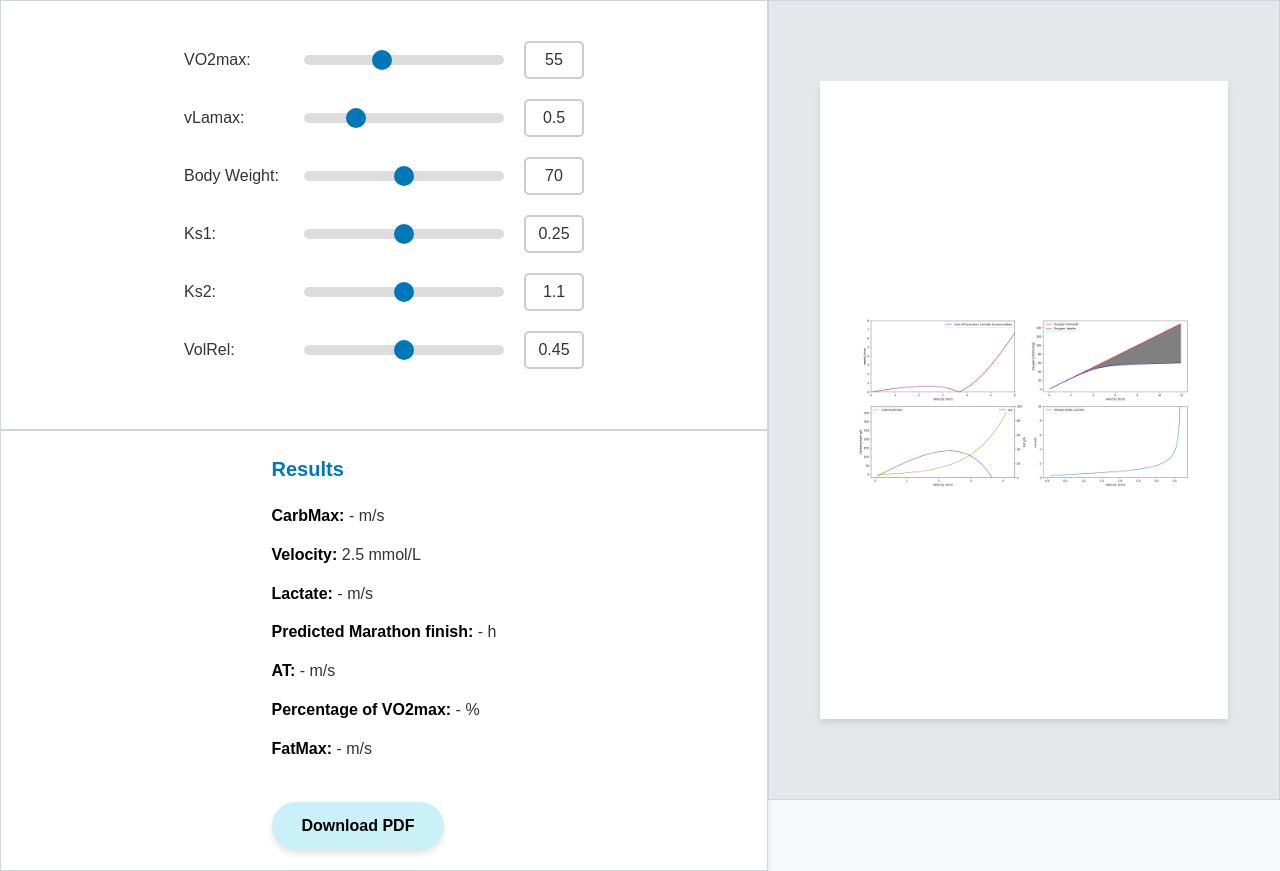
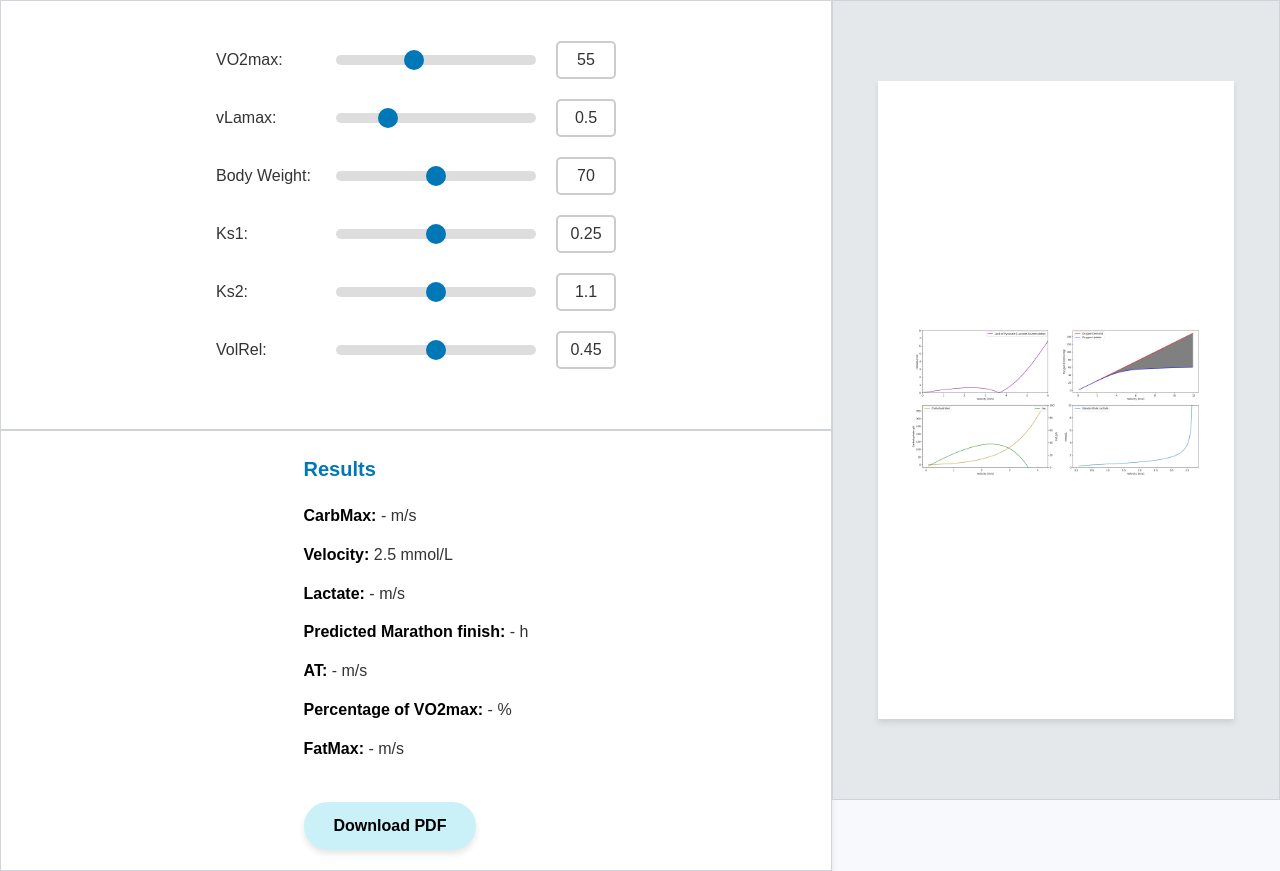
Before and after one commit to Mr-MubelBubel/VO2-max-prediction, a Flask app: page / in a window 1280 px wide. Run offline with Flask 3, Linux system fonts and the light colour scheme; some libraries are stand-ins or nearby versions.

Commit message:
appearance for all browsers standardized

```diff
--- a/static/style.css
+++ b/static/style.css
@@ -18,7 +18,7 @@
 .left-section {
     display: flex;
     flex-direction: column;
-    width: 60%; /* Half the screen for left section */
+    width: 65%; /* Half the screen for left section */
 }
 
 .left-section .box {
@@ -33,7 +33,7 @@
 }
 
 .right-section {
-    width: 40%; /* Half the screen for right section */
+    width: 35%; /* Half the screen for right section */
     display: flex;
     justify-content: center;
     align-items: center;
@@ -76,6 +76,7 @@
     margin-right: 20px;
 }
 
+/* Gemeinsame Slider-Stile für alle Browser */
 .slider-wrapper input[type="range"] {
     -webkit-appearance: none;
     appearance: none;
@@ -89,6 +90,7 @@
     transition: background 0.3s ease;
 }
 
+/* Stile für WebKit-basierte Browser (Chrome, Safari, Edge) */
 .slider-wrapper input[type="range"]::-webkit-slider-thumb {
     -webkit-appearance: none;
     appearance: none;
@@ -100,12 +102,67 @@
     transition: background 0.3s ease;
 }
 
+/* Hover-Effekt für WebKit */
 .slider-wrapper input[type="range"]:hover {
     background: #ccc;
 }
 
 .slider-wrapper input[type="range"]:hover::-webkit-slider-thumb {
     background: #03045E;
+}
+
+/* Stile für Firefox */
+.slider-wrapper input[type="range"]::-moz-range-thumb {
+    width: 20px;
+    height: 20px;
+    background: #0077B6;
+    border-radius: 50%;
+    cursor: pointer;
+    transition: background 0.3s ease;
+}
+
+.slider-wrapper input[type="range"]:hover::-moz-range-thumb {
+    background: #03045E;
+}
+
+/* Firefox Slider-Track (Hintergrund des Sliders) */
+.slider-wrapper input[type="range"]::-moz-range-track {
+    width: 100%;
+    height: 10px;
+    background: #ddd;
+    border-radius: 5px;
+}
+
+/* Anpassungen für die IE- und Edge-Unterstützung */
+.slider-wrapper input[type="range"]::-ms-thumb {
+    width: 20px;
+    height: 20px;
+    background: #0077B6;
+    border-radius: 50%;
+    cursor: pointer;
+    transition: background 0.3s ease;
+}
+
+.slider-wrapper input[type="range"]:hover::-ms-thumb {
+    background: #03045E;
+}
+
+.slider-wrapper input[type="range"]::-ms-track {
+    width: 100%;
+    height: 10px;
+    background: transparent;
+    border-color: transparent;
+    color: transparent;
+}
+
+.slider-wrapper input[type="range"]::-ms-fill-lower {
+    background: #ddd;
+    border-radius: 5px;
+}
+
+.slider-wrapper input[type="range"]::-ms-fill-upper {
+    background: #ddd;
+    border-radius: 5px;
 }
 
 .slider-wrapper input[type="text"] {
```
